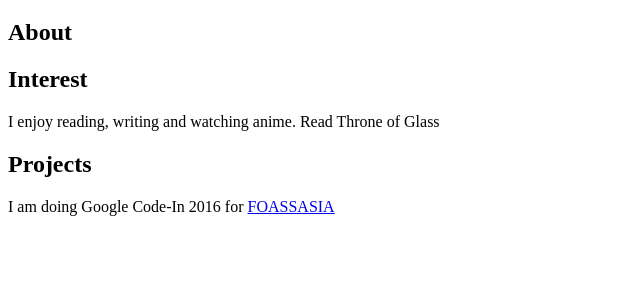
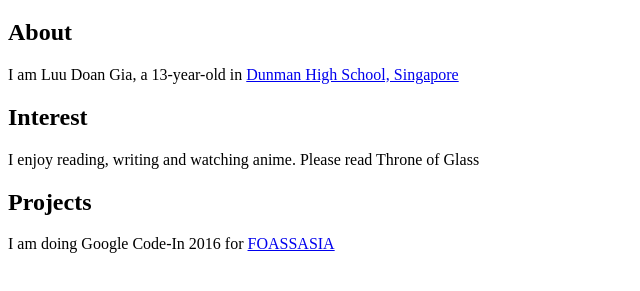
Before and after one commit to dhs17y2gluudoangia/dhs17y2gluudoangia.github.io, a plain HTML site: page index.html in a window 1280 px wide. Shown: the part 61-352 px from the top of the page, without its empty margins (0-640 px from the left). Drawn offline with Linux system fonts and the light colour scheme.

Commit message:
Update index.html

```diff
--- a/index.html
+++ b/index.html
@@ -6,8 +6,9 @@
   <body>
     <h1>Welcome </h1>
     <h2>About </h2>
+      <p>I am Luu Doan Gia, a 13-year-old in <a href="http://dunmanhigh.moe.edu.sg/wp-content/uploads/website/index.html/">Dunman High School, Singapore</a></p>
     <h2>Interest</h2>
-    <p>I enjoy reading, writing and watching anime. Read Throne of Glass </p>
+      <p>I enjoy reading, writing and watching anime. Please read Throne of Glass </p>
     <h2>Projects</h2>
       <p>I am doing Google Code-In 2016 for <a href="https://fossasia.org/">FOASSASIA</a></p>
   </body>
```
